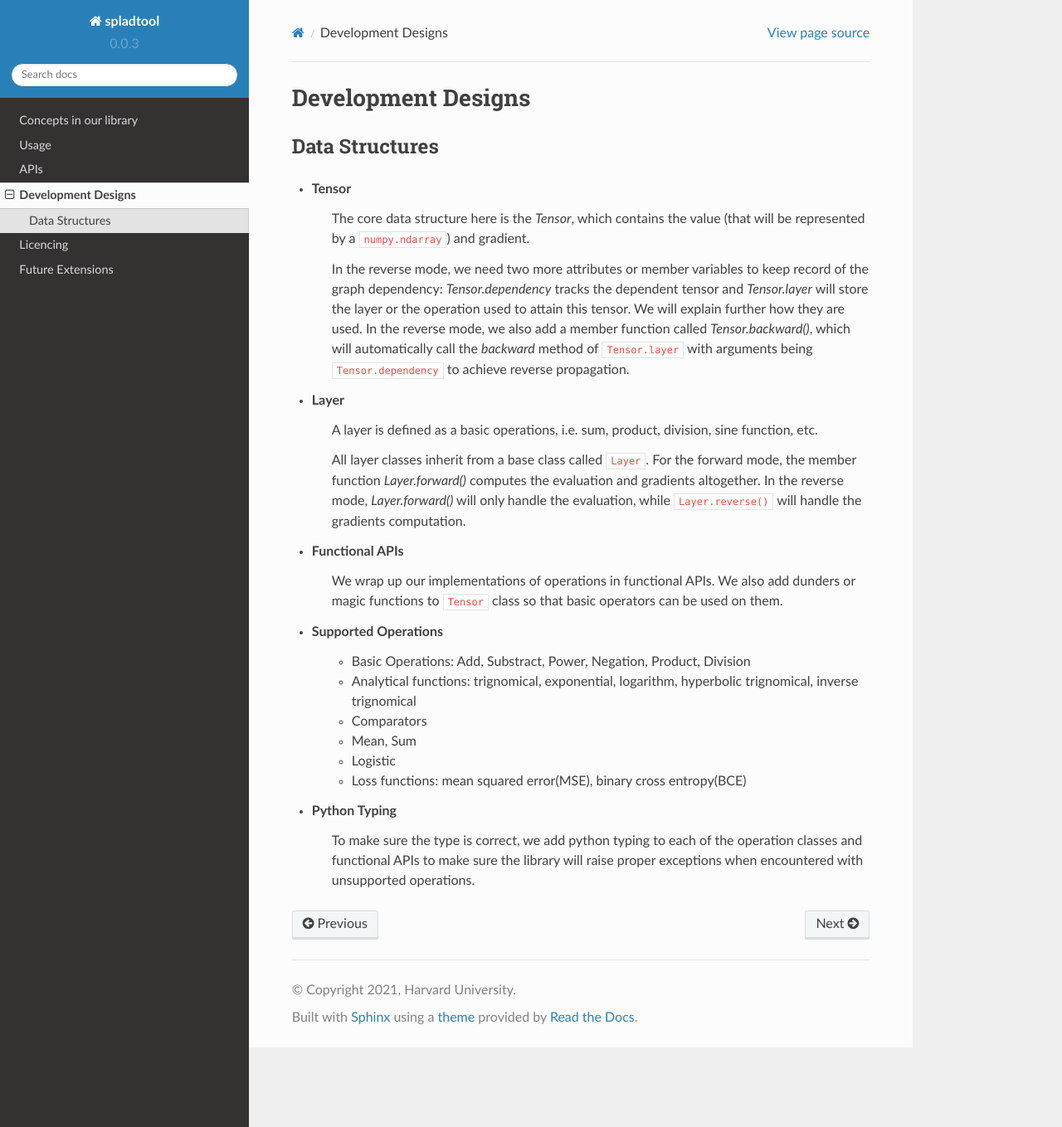
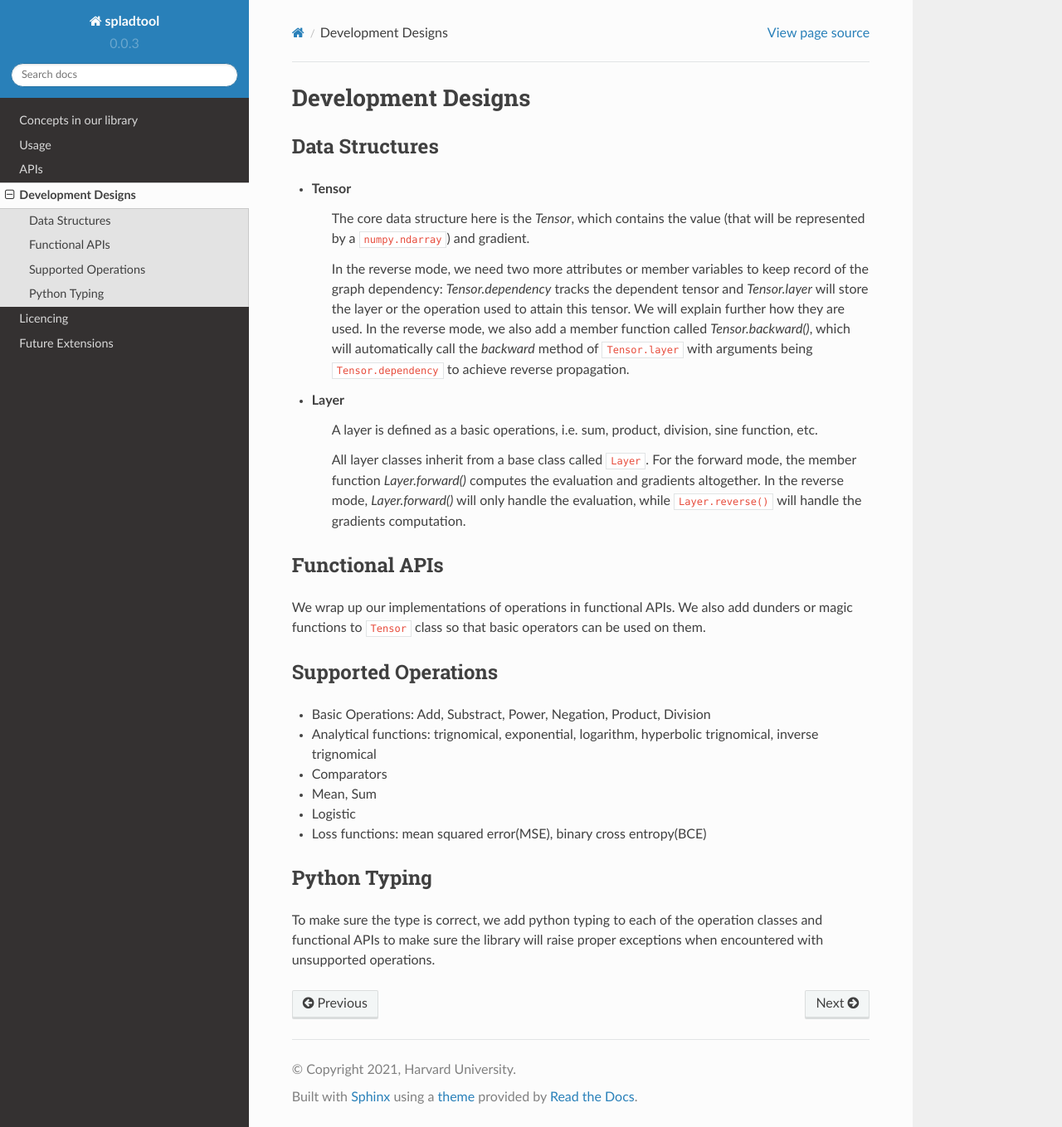
Before and after one commit to cs107-rysr/spladtool-docs, a Sphinx documentation site: the page built from docs/source/develop.rst, in a window 1280 px wide and 1359 px high. Shown: the whole window at 83% size. Built offline with Sphinx 7.4.7 and the Read the Docs theme 2.0.0, drawn with Linux system fonts in a browser that asks for light colours; pages that are not in the unit, such as notebooks, are missing from menus.

Commit message:
fix some bugs about the formatting of code blocks

```diff
--- a/docs/source/develop.rst
+++ b/docs/source/develop.rst
@@ -13,16 +13,19 @@ Data Structures
 
     All layer classes inherit from a base class called ``Layer``. For the forward mode, the member function `Layer.forward()` computes the evaluation and gradients altogether. In the reverse mode, `Layer.forward()` will only handle the evaluation, while ``Layer.reverse()`` will handle the gradients computation.
 
-- Functional APIs
-    We wrap up our implementations of operations in functional APIs. We also add dunders or magic functions to ``Tensor`` class so that basic operators can be used on them.
+Functional APIs
+------------------
+We wrap up our implementations of operations in functional APIs. We also add dunders or magic functions to ``Tensor`` class so that basic operators can be used on them.
 
-- Supported Operations
-    - Basic Operations: Add, Substract, Power, Negation, Product, Division
-    - Analytical functions: trignomical, exponential, logarithm, hyperbolic trignomical, inverse trignomical
-    - Comparators
-    - Mean, Sum
-    - Logistic
-    - Loss functions: mean squared error(MSE), binary cross entropy(BCE)
+Supported Operations
+----------------------
+- Basic Operations: Add, Substract, Power, Negation, Product, Division
+- Analytical functions: trignomical, exponential, logarithm, hyperbolic trignomical, inverse trignomical
+- Comparators
+- Mean, Sum
+- Logistic
+- Loss functions: mean squared error(MSE), binary cross entropy(BCE)
 
-- Python Typing
-    To make sure the type is  correct, we add python typing to each of the operation classes and functional APIs to make sure the library will raise proper exceptions when encountered with unsupported operations.
+Python Typing
+----------------
+To make sure the type is  correct, we add python typing to each of the operation classes and functional APIs to make sure the library will raise proper exceptions when encountered with unsupported operations.
--- a/docs/source/usage.rst
+++ b/docs/source/usage.rst
@@ -83,7 +83,7 @@ with ``register_param()`` function.
 
 You can add more by reading our relevant source code.
 
-::
+.. code-block:: python
    import numpy as np
    import spladtool.spladtool_reverse as sr
    class LinearModel(str.Module):
@@ -101,7 +101,7 @@ You can add more by reading our relevant source code.
 We provide a very simple SGD
 optimizer and two simple loss function for convenience.
 
-::
+.. code-block:: python
    model = MyModel()
    np.random.seed(42)
    x = sr.tensor([1, 2, 3, 4])
```
